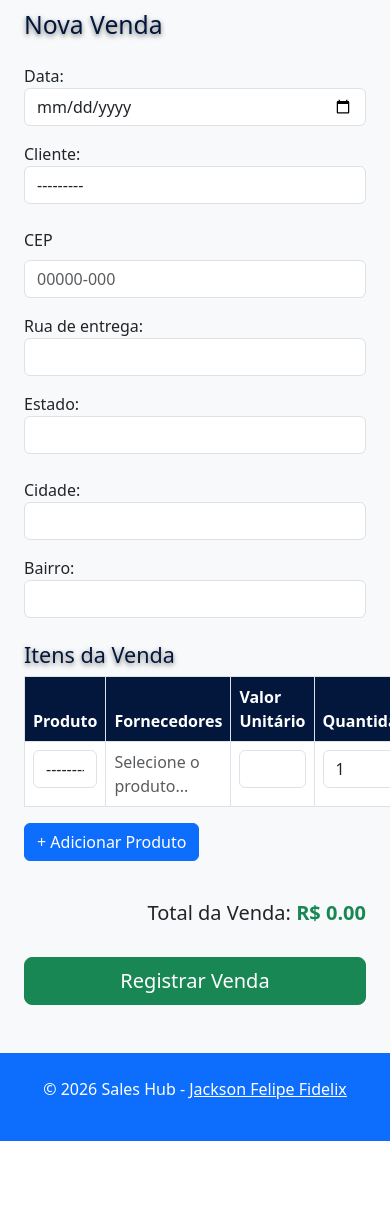
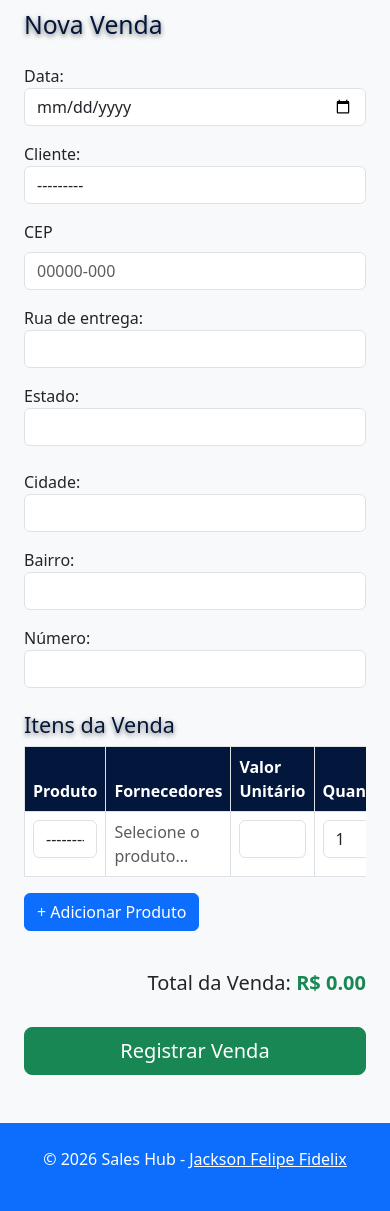
Before and after one commit to jackson-fidelix/sales-hub, a Django app: page /vendas/nova/ in a window 390 px wide; the page is wider, and only the part inside the window is pictured. Shown: the part 62-1273 px from the top of that part. Before the commit the page ends 1203 px from the top of that part, so only its background shows below. Run offline with Django 5.2, Linux system fonts and the light colour scheme; tables that the repository leaves empty hold one stand-in row (values such as "Sample post").

Commit message:
Atualizando campos de endereço e tabelas responsivas

```diff
--- a/sales/forms.py
+++ b/sales/forms.py
@@ -7,11 +7,12 @@ from products.models import Product, Supplier
 class SaleForm(forms.ModelForm):
     class Meta:
         model = Sale
-        fields = ['date', 'customer', 'delivery_street', 'delivery_neighborhood', 'delivery_city', 'delivery_state']
+        fields = ['date', 'customer', 'delivery_street', 'delivery_number', 'delivery_neighborhood', 'delivery_city', 'delivery_state']
         widgets = {
             'date': forms.DateInput(attrs={'type': 'date', 'class': 'form-control'}),
             'customer': forms.Select(attrs={'class': 'form-control'}),
             'delivery_street': forms.TextInput(attrs={'class': 'form-control', 'readonly': 'readonly'}),
+            'delivery_number': forms.TextInput(attrs={'class': 'form-control'}),
             'delivery_neighborhood': forms.TextInput(attrs={'class': 'form-control', 'readonly': 'readonly'}),
             'delivery_city': forms.TextInput(attrs={'class': 'form-control', 'readonly': 'readonly'}),
             'delivery_state': forms.TextInput(attrs={'class': 'form-control', 'readonly': 'readonly', 'maxlength': '2'}),
--- a/sales/models.py
+++ b/sales/models.py
@@ -18,6 +18,7 @@ class Sale(models.Model):
     delivery_state = models.CharField(max_length=2, verbose_name="Estado")
     created_by = models.ForeignKey(User, on_delete=models.SET_NULL, null=True, blank=True, verbose_name="Criado por")
     created_at = models.DateTimeField(auto_now_add=True, verbose_name="Criado em")
+    delivery_number = models.CharField(max_length=10, verbose_name="Número")
 
     def __str__(self):
         return f"Venda #{self.pk} - {self.customer} - {self.date}"
--- a/templates/sales/sale_form.html
+++ b/templates/sales/sale_form.html
@@ -19,10 +19,8 @@
                 {{ form.customer.label_tag }}
                 {{ form.customer }}
             </div>
-        </div>
 
         <!-- Endereço com CEP que será puxado pela API VIACEP -->
-        <div class="row g-3 mb-4">
             <div class="col-md-3">
                 <label for="id_cep" class="form-label">CEP</label>
                 <input type="text" id="id_cep" class="form-control" maxlength="9" placeholder="00000-000">
@@ -37,18 +35,23 @@
             </div>
         </div>
         <div class="row g-3 mb-4">
-            <div class="col-md-6">
+            <div class="col-md-4">
                 {{ form.delivery_city.label_tag }}
                 {{ form.delivery_city }}
             </div>
-            <div class="col-md-6">
+            <div class="col-md-4">
                 {{ form.delivery_neighborhood.label_tag }}
                 {{ form.delivery_neighborhood }}
+            </div>
+            <div class="col-md-4">
+                 {{ form.delivery_number.label_tag }}
+                {{ form.delivery_number }}
             </div>
         </div>
 
         <h4 class="mt-4 title-blue-dark">Itens da Venda</h4>
         {{ item_formset.management_form }}
+        <div class="table-responsive">
             <table class="table table-bordered table-hover" id="items-table">
                 <thead class="table-blue-dark">
                     <tr>
@@ -73,7 +76,7 @@
                     {% endfor %}
                 </tbody>
             </table>
-
+        </div>
         <button type="button" id="add-item" class="btn btn-primary mb-3" onclick="adicionarProduto()">+ Adicionar Produto</button>
 
         <div class="text-end mt-4">
```
Also changed, not shown: README.md, sales/migrations/0002_sale_delivery_number_alter_sale_created_at_and_more.py (added), 1 other file. Lines whose indentation alone changed are shown as unchanged.
